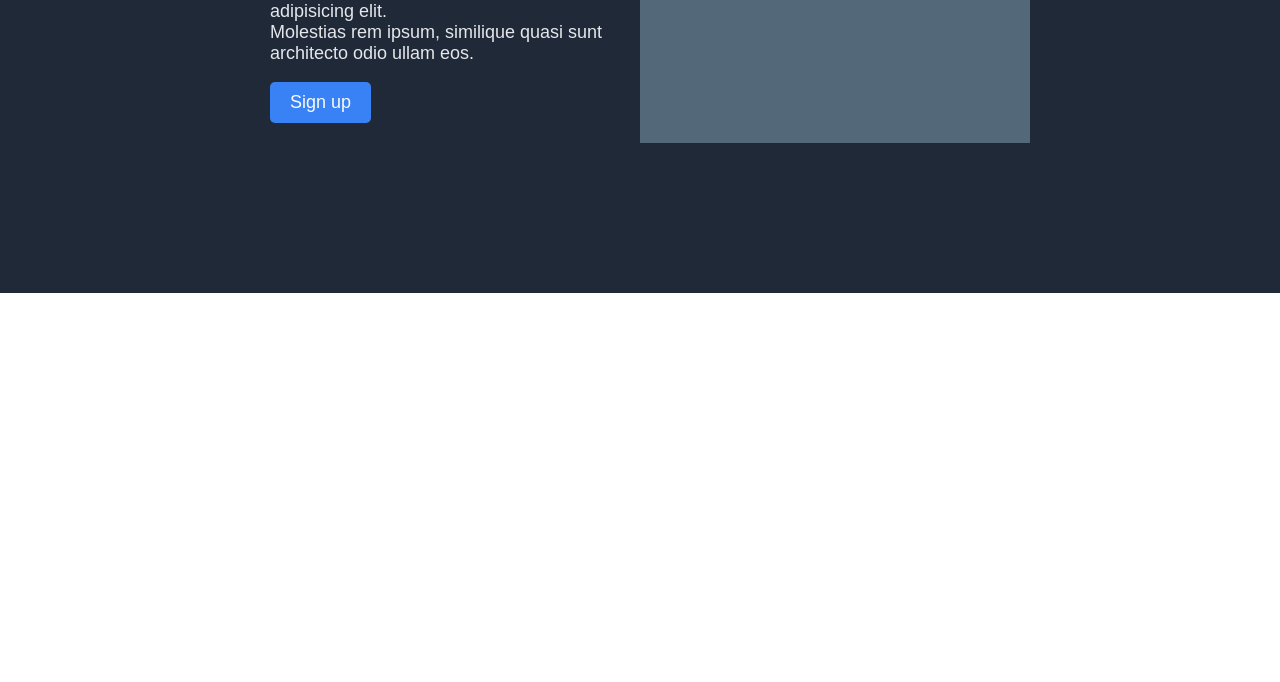
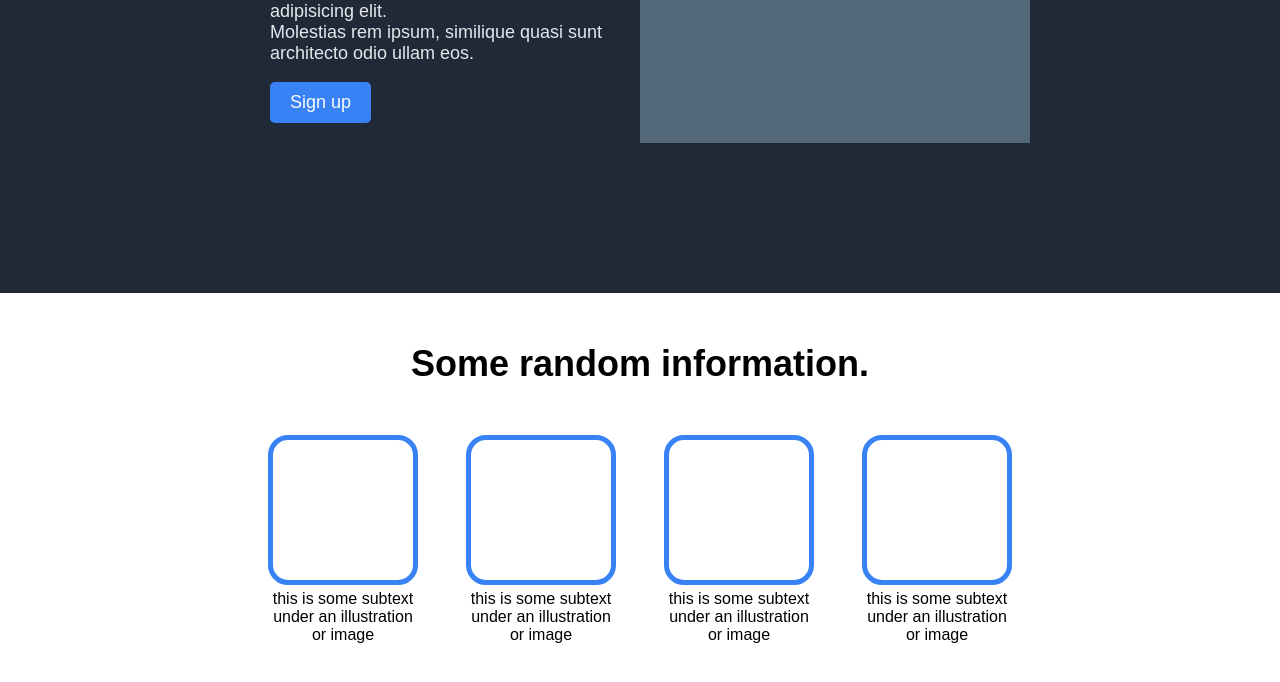
Before and after one commit to samuelrebula/landing-page, a plain HTML site: page index.html in a window 1280 px wide. Shown: the part 442-1124 px from the top of the page. Before the commit the page ends 800 px from the top, so only its background shows below. Drawn offline with Linux system fonts and the light colour scheme.

Commit message:
finished second container of the site

```diff
--- a/index.html
+++ b/index.html
@@ -37,5 +37,28 @@
                 </div>
             </div>
         </div>
+
+        <div class="container-2">
+                <div class="info-title">Some random information.</div>
+
+                <div class="info-container">
+                    <div class="boxes">
+                        <div class="square"></div>
+                        <div class="text">this is some subtext under an illustration or image</div>
+                    </div>
+                    <div class="boxes">
+                        <div class="square"></div>
+                        <div class="text">this is some subtext under an illustration or image</div>
+                    </div>
+                    <div class="boxes">
+                        <div class="square"></div>
+                        <div class="text">this is some subtext under an illustration or image</div>
+                    </div>
+                    <div class="boxes">
+                        <div class="square"></div>
+                        <div class="text">this is some subtext under an illustration or image</div>
+                    </div>
+                </div>
+        </div>
     </body>
 </html>
--- a/style.css
+++ b/style.css
@@ -127,3 +127,44 @@ li {
 .image-placeholder {
     color: white;
 }
+
+/* second part */
+
+.info-title {
+    font-size: 36px;
+    font-weight: 900;
+    text-align: center;
+    margin: 50px;
+}
+
+.square {
+    width: 150px;
+    height: 150px;
+    border-radius: 20px;
+    border: 5px solid #3882F6;
+}
+
+.info-container {
+    display: flex;
+    justify-content: center;
+    align-items: center;
+    gap: 3em;
+    /* border: 3px solid orange; */
+    margin-bottom: 100px;
+}
+
+.boxes {
+    display: flex;
+    flex-direction: column;
+    justify-content: center;
+    align-items: center;
+    /* flex: 1; */
+    /* border: 3px solid red; */
+}
+
+.text {
+    max-width: 150px;
+    text-align: center;
+    padding-top: 5px;
+    /* border: 3px solid green; */
+}
```
